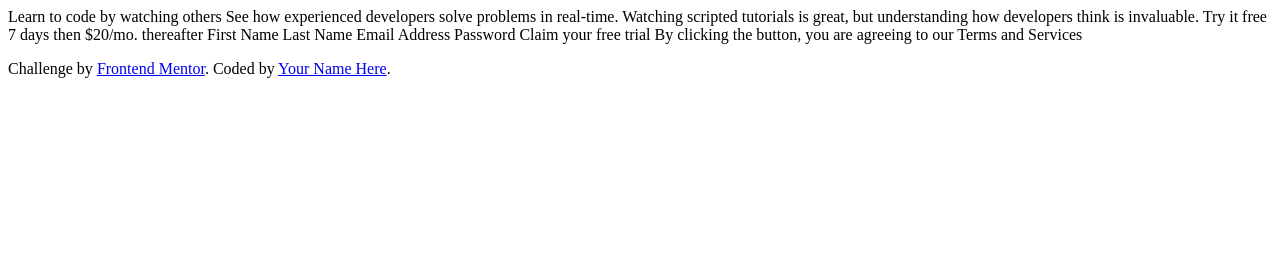
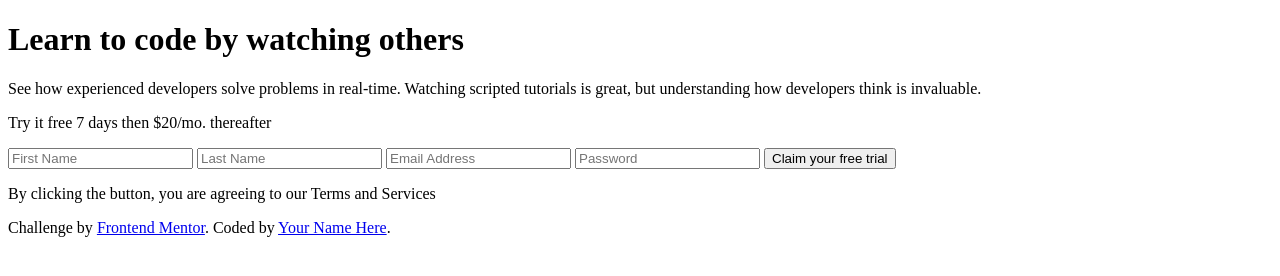
Before and after one commit to ponisworld/intro_component_with_signup, a plain HTML site: page index.html in a window 1280 px wide. Drawn offline with Linux system fonts and the light colour scheme.

Commit message:
Index.html done

```diff
--- a/index.html
+++ b/index.html
@@ -2,7 +2,7 @@
 <html lang="en">
 <head>
   <meta charset="UTF-8">
-  <meta name="viewport" content="width=device-width, initial-scale=1.0"> <!-- displays site properly based on user's device -->
+  <meta name="viewport" content="width=device-width, initial-scale=1.0">
 
   <link rel="icon" type="image/png" sizes="32x32" href="./favicon-32x32.png">
 
@@ -14,22 +14,27 @@
 </head>
 <body>
 
-  Learn to code by watching others
+  <div class="intro">
+    <h1>Learn to code by watching others</h1>
 
-  See how experienced developers solve problems in real-time. Watching scripted tutorials is great,
-  but understanding how developers think is invaluable.
+    <p>See how experienced developers solve problems in real-time. Watching scripted tutorials is great,
+    but understanding how developers think is invaluable.</p>
+  </div>
 
-  Try it free 7 days then $20/mo. thereafter
+  <main>
+    <div class="explanation"><p>Try it free 7 days then $20/mo. thereafter</p></div>
 
-  First Name
-  Last Name
-  Email Address
-  Password
+    <form action="">
+      <input type="text" placeholder="First Name" name="firstName">
+      <input type="text" placeholder="Last Name" name="lastName">
+      <input type="email" placeholder="Email Address" name="email" >
+      <input type="password" placeholder="Password" name="password" minlength="8">
 
-  Claim your free trial
+      <button type="submit">Claim your free trial</button>
 
-  By clicking the button, you are agreeing to our Terms and Services
-
+      <p>By clicking the button, you are agreeing to our <span class="red">Terms and Services</span></p>
+    </form>
+  </main>
   <footer>
     <p class="attribution">
       Challenge by <a href="https://www.frontendmentor.io?ref=challenge" target="_blank">Frontend Mentor</a>.
```
